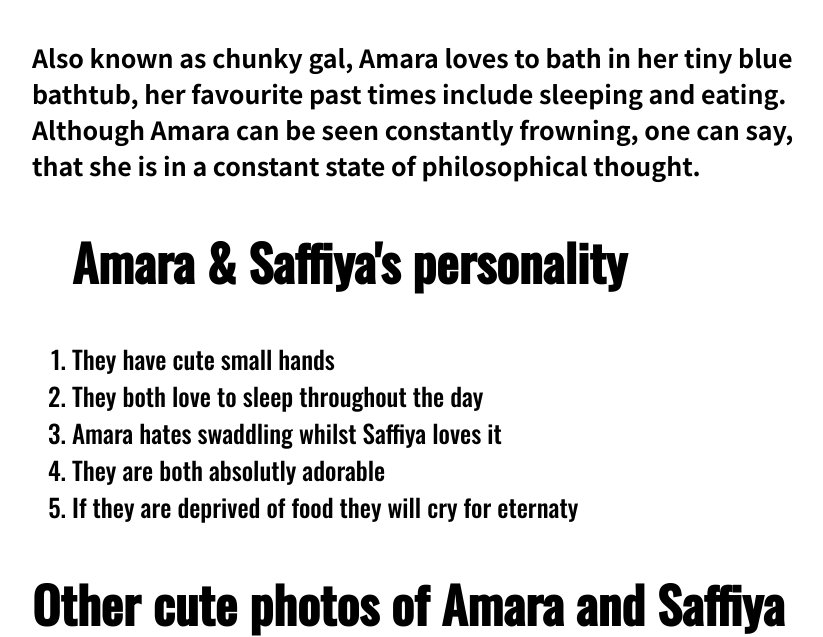
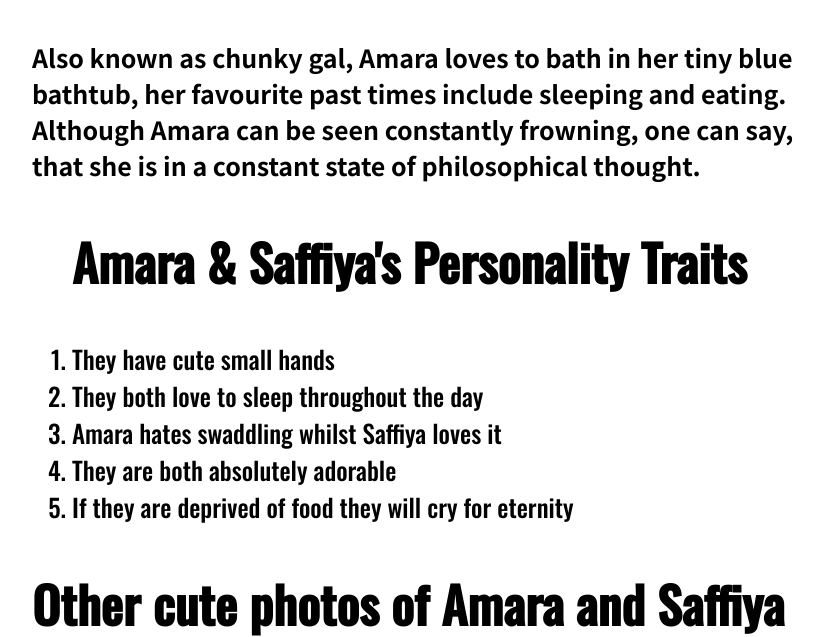
Before and after one commit to yungabdoo/Abdullah-code, a plain HTML site: page index.html in a window 1280 px wide. Shown: the part 1524-2161 px from the top of the page, without its empty margins (208-1031 px from the left). Drawn offline with nearby package versions, Linux system fonts and the light colour scheme.

Commit message:
Update index.html

```diff
--- a/index.html
+++ b/index.html
@@ -15,7 +15,7 @@
  <!-- main element -->
  <main>
  	<h2> Who are these cute babies?</h2>
- 	<p> The cute babies in the image above are Amara (left) and Saffiya (right), they enjoy sleeping, crying, pooping and eating</p>
+ 	<p> The cute babies in the image above are Amara (left) and Saffiya (right), they enjoy sleeping, crying, pooping and eating.</p>
  	<img src="https://facebook.com/messaging/lightspeed/media_fallback/?entity_id=222441312207306&entity_type=3&width=4096&height=4096&access_token=EAAGaiDLOH2MBAATWBLpumSTitSHugKRZCsPTRTJkZCpsUmQxefZB0562nGkjgqAarJ40ARAPUkPKbVIw1MVLy5NaWG1Wba6Wj9tPjZA535o1OgnHtk5eCiYCnhVlrfTGL5h8OPbtJpy337T1uO04AL9kFAtlFC5IZAAbCCxIjKe0IXZAZBZA4mPZA">
  	<h2> Saffiya's Daily Life</h2>
  	<p>Saffiya spends most of her day sleeping but when she wakes up, you might catch her smirking at you like a naughty gal. She has a head full of hair and loves to be swaddled up in a blanket. With cute chinky eyes, her face greatly resembles her father Naim Khurshid</p>
@@ -24,12 +24,12 @@
  	<p>Also known as chunky gal, Amara loves to bath in her tiny blue bathtub, her favourite past times include sleeping and eating. Although Amara can be seen constantly frowning, one can say, that she is in a constant state of philosophical thought. </p>
  	<!-- Characteristics -->
  	<ol>
- 		<h2>Amara & Saffiya's personality</h2>
+ 		<h2>Amara & Saffiya's Personality Traits</h2>
  		<li> They have cute small hands</li>
  		<li>They both love to sleep throughout the day</li>
  		<li> Amara hates swaddling whilst Saffiya loves it</li>
- 		<li> They are both absolutly adorable</li>
- 		<li>If they are deprived of food they will cry for eternaty</li>
+ 		<li> They are both absolutely adorable</li>
+ 		<li>If they are deprived of food they will cry for eternity</li>
  	</ol>
 
  	<!-- other images -->
```
